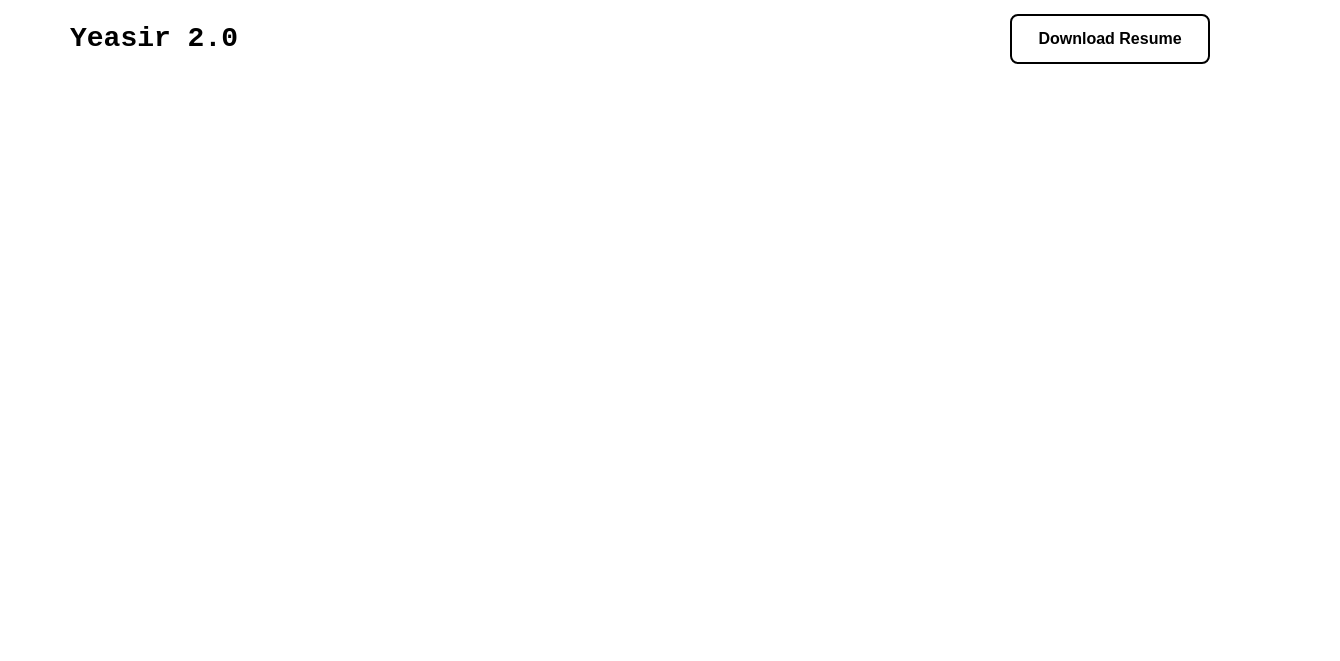
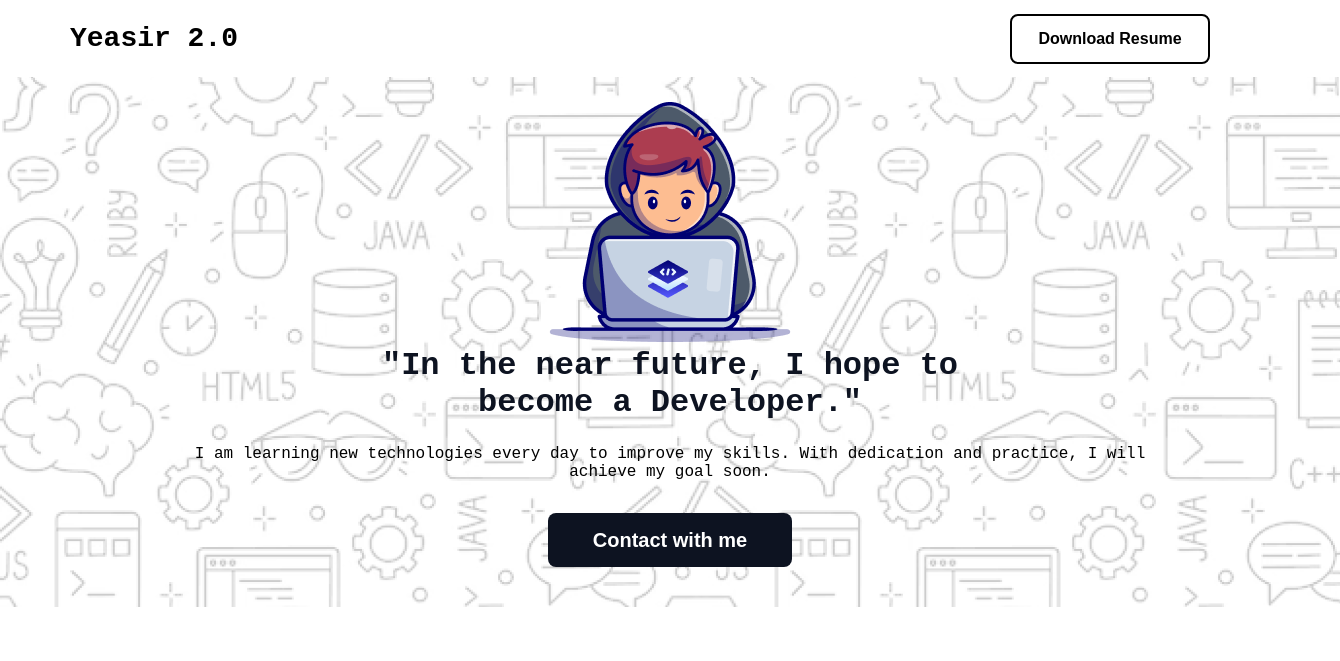
Before and after one commit to yeasirprogrammer/Assaginment-01, a plain HTML site: page index.html in a window 1280 px wide. Shown: the whole page, 1340 px wide, since content can reach past the window. Drawn offline with Linux system fonts and the light colour scheme; a web font is replaced by a local one.

Commit message:
added banner section work done

```diff
--- a/Css/style.css
+++ b/Css/style.css
@@ -11,6 +11,9 @@
     padding: 0;
   }
   /* Shared Style */
+  .dark-1{
+    color: #0D1321;
+  }
 
   /* Nav section strat*/
   nav{
@@ -41,3 +44,40 @@
     align-items: center;
   }
   /* Nav section end */
+  /* banner-section start */
+  .banner-section{
+    background-image: url(../assets/Hero-bg.png);
+    background-repeat: no-repeat;
+    width: 1340px;
+    height: 530px;
+    margin-top: 25px;
+  }
+  .banner-img{
+    margin-top: 25px;
+  }
+  .banner-content{
+    text-align: center;
+    width: 998px;
+    height: 581px;
+    margin: 0 auto;
+  }
+  .banner-heding{
+    font-weight: bolder;
+    margin-bottom: 24px;
+
+  }
+  .banaer-paragph{
+    margin-bottom: 32px;
+  }
+  .banner-btn{
+    width: 244px;
+    height: 54px;
+    background-color: #0D1321;
+    color: white;
+    border: none;
+    cursor: pointer;
+    border-radius: 8px;
+    font-size: 20px;
+    font-weight: 600;
+    margin-bottom: 54px;
+  }
--- a/index.html
+++ b/index.html
@@ -19,6 +19,15 @@
                 <button class="nav-btn">Download Resume</button>
             </div>
         </nav>
+        <div class="banner-section">
+            <div class="banner-content">
+                <img class="banner-img" src="./assets/Group.png" alt="">
+                <h1 class="banner-heding dark-1">"In the near future, I hope to <br> become a Developer."</h1>
+                <p class="banaer-paragph">I am learning new technologies every day to improve my skills. With dedication and practice, I will achieve my goal soon. </p>
+                <div class="btn"><button class="banner-btn">Contact with me</button></div>
+            </div>
+
+        </div>
     </header>
 
 
```
